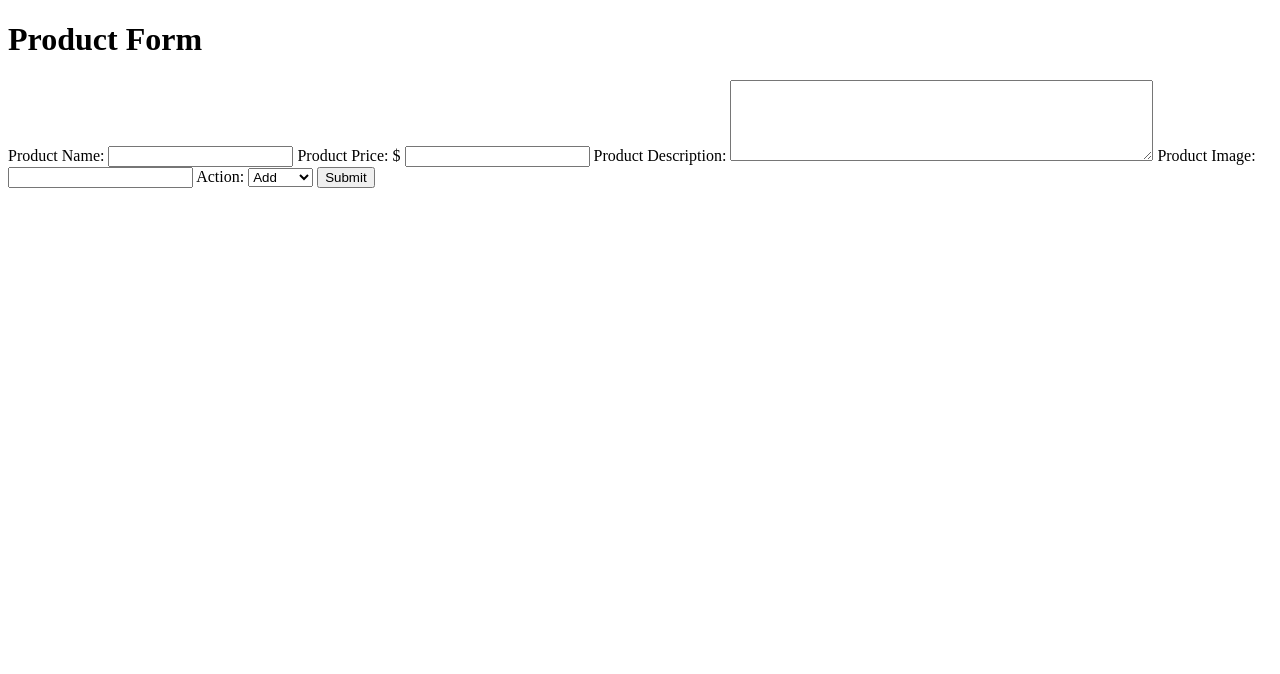
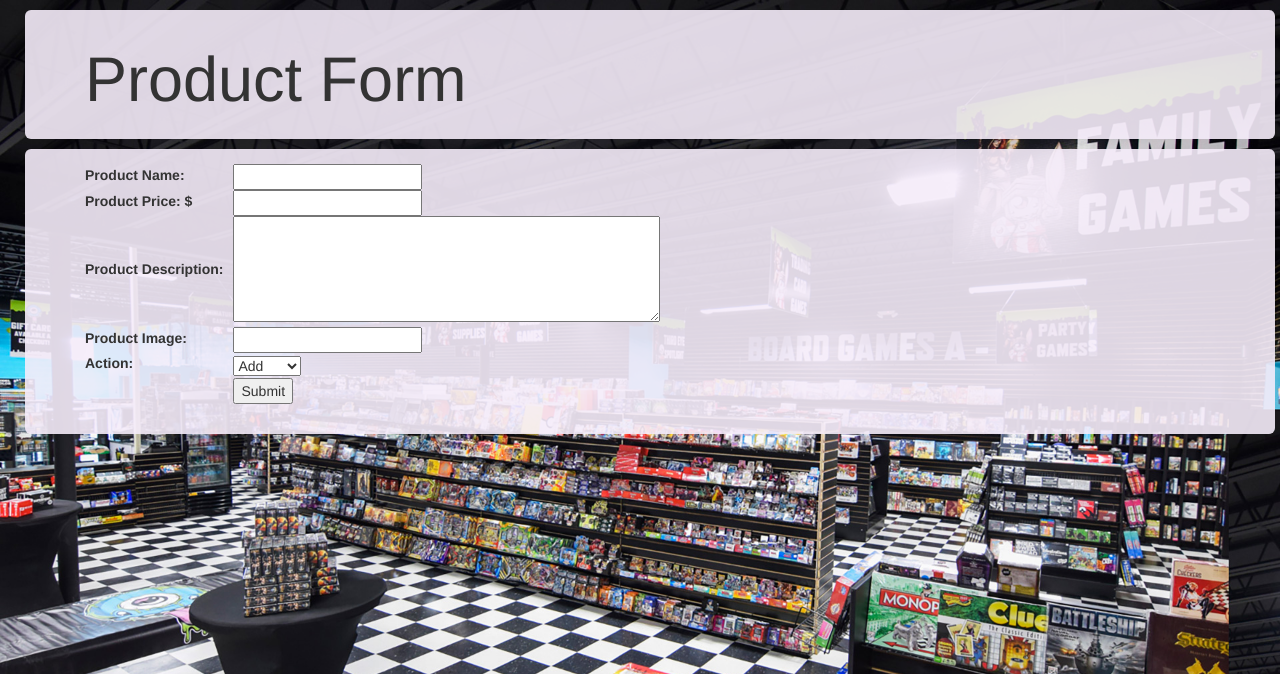
Before and after one commit to Thvarzil/CarnivalGames, a PHP site: page /productform.php in a window 1280 px wide. Shown: the top 674 px of the page. Run offline with PHP 8.4, Linux system fonts and the light colour scheme.

Commit message:
cleaned up presentation of productform.php

```diff
--- a/index.html
+++ b/index.html
@@ -28,6 +28,9 @@ and open the template in the editor.
                 </li>
                 <li class="nav-item">
                     <a class="nav-link" href="#">Sign Up</a>
+                </li>
+                <li class="nav-item">
+                    <a class="nav-link" href="./productform.php">Product Form</a>
                 </li>
                 <li class="nav-item">
                     <a class="nav-link" href="login.php">Login</a>
--- a/productform.php
+++ b/productform.php
@@ -7,32 +7,62 @@ and open the template in the editor.
 <html>
 <head>
     <meta charset="UTF-8">
-    <title></title>
+    <title>Product Form</title>
+    <meta name="viewport" content="width=device-width, initial-scale=1.0">
+    <!--    Add in Boostrap CSS to help with Navbar, grid placement, and general style consistency    -->
+    <link rel="stylesheet" href="https://maxcdn.bootstrapcdn.com/bootstrap/3.3.7/css/bootstrap.min.css"
+          integrity="sha384-BVYiiSIFeK1dGmJRAkycuHAHRg32OmUcww7on3RYdg4Va+PmSTsz/K68vbdEjh4u" crossorigin="anonymous">
+    <link rel="stylesheet" href="./css/style.css">
+    <!--    Establish custom favicon for flair    -->
+    <link rel="icon" href="./img/favicon.png">
 </head>
 <body>
 <div class="container-fluid">
-    <div class="jumbotron">
+    <div class="jumbotron" style="width: 100%; align-content: center">
         <h1>Product Form</h1>
     </div>
 
-    <div class="jumbotron">
-        <form method="post" action="results.php" class="form-horizontal">
+    <div class="jumbotron" style="width: 100%; align-content: center">
+        <form method="post" action="results.php" class="">
             <div class="form-group">
-                <label for="prodname">Product Name:</label>
-                <input name="prodname" type="text">
-                <label for="prodprice">Product Price: $</label>
-                <input name="prodprice" type="number" min="0">
-                <label for="proddesc">Product Description:</label>
-                <textarea name="proddesc" rows="5" cols="50"></textarea>
-                <label for="prodimg">Product Image:</label>
-                <input name="prodimg" type="text">
-                <label for="prodaction">Action:</label>
-                <select name="prodaction">
-                    <option value="Add">Add</option>
-                    <option value="Search">Search</option>
-                    <option value="Update">Update</option>
-                </select>
-                <input type="submit" value="Submit">
+                <table>
+                    <tr>
+                        <td><label for="prodname">Product Name:</label></td>
+                        <td width="10"></td>
+                        <td><input name="prodname" type="text"></td>
+                    </tr>
+                    <tr>
+                        <td><label for="prodprice">Product Price: $</label></td>
+                        <td></td>
+                        <td><input name="prodprice" type="number" min="0"></td>
+                    </tr>
+                    <tr>
+                        <td><label for="proddesc">Product Description:</label></td>
+                        <td></td>
+                        <td><textarea name="proddesc" rows="5" cols="50"></textarea></td>
+                    </tr>
+                    <tr>
+                        <td><label for="prodimg">Product Image:</label></td>
+                        <td></td>
+                        <td><input name="prodimg" type="text"></td>
+                    </tr>
+                    <tr>
+                        <td><label for="prodaction">Action:</label></td>
+                        <td></td>
+                        <td><select name="prodaction">
+                                <option value="Add">Add</option>
+                                <option value="Search">Search</option>
+                                <option value="Update">Update</option>
+                            </select></td>
+                    </tr>
+                    <tr>
+                        <td></td>
+                        <td></td>
+                        <td>
+                        <input type="submit" value="Submit">
+                        </td>
+                    </tr>
+                </table>
             </div>
         </form>
     </div>
```
Also changed, not shown: css/style.css (line endings or trailing spaces).
